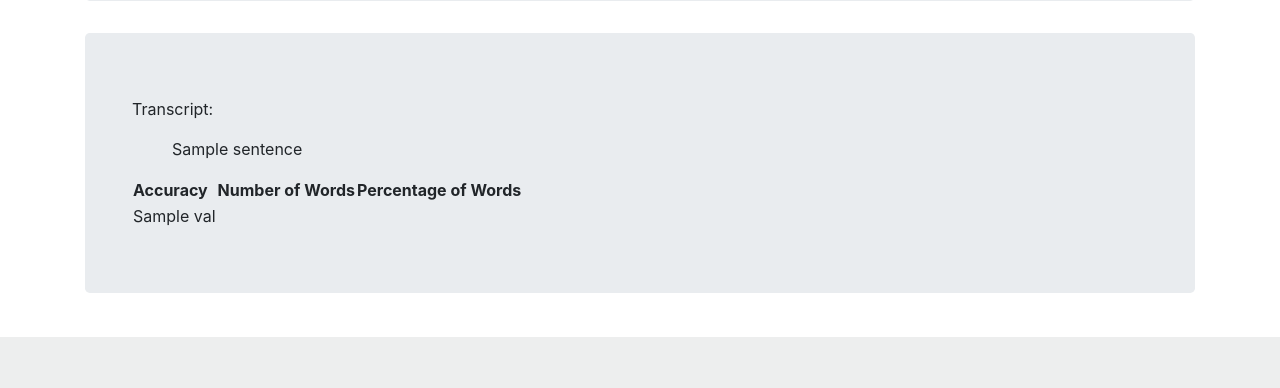
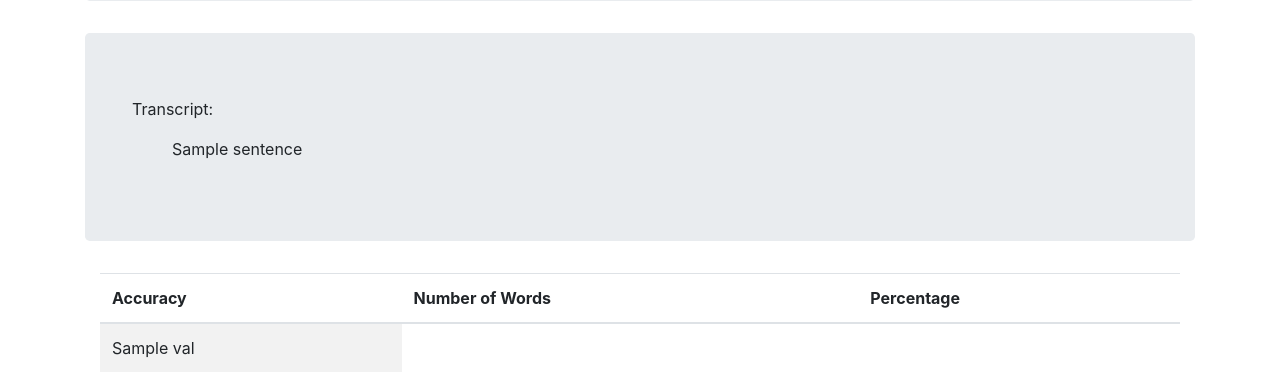
Before and after one commit to naeem1997/SpeakerRecognition, a Flask app: template SpeakerRecognitionAWS/templates/transcript.html in a window 1280 px wide. Shown: the part 463-851 px from the top of the page. Before the commit the page ends 800 px from the top, so only its background shows below. Run offline with Flask 2, Linux system fonts and the light colour scheme; the template is opened without the code that fills it: most values are stand-ins (such as "Sample title", 1, 10 or a date in 2020); some libraries are stand-ins or nearby versions.

Commit message:
Bootstrap table for Statistics

```diff
--- a/SpeakerRecognitionAWS/templates/transcript.html
+++ b/SpeakerRecognitionAWS/templates/transcript.html
@@ -56,12 +56,18 @@
         {% endfor %}
       </p>
     </div>
+</div>
 
   <div class="container">
-      <table>
-      <th>Accuracy</th>
-      <th>Number of Words</th>
-      <th>Percentage of Words</th>
+    <table class="table table-striped">
+      <thead>
+        <tr>
+          <th scope="col">Accuracy</th>
+          <th scope="col">Number of Words</th>
+          <th scope="col">Percentage</th>
+        </tr>
+      </thead>
+      <tbody>
         {% for list in transcriptData['statistics'] %}
             <tr>
               {% for val in list %}
@@ -69,9 +75,10 @@
               {% endfor %}
             </tr>
         {% endfor %}
+      </tbody>
   </table>
-  </div>
 </div>
 
 
+
 {% endblock %}
```
Lines whose indentation alone changed are shown as unchanged.
